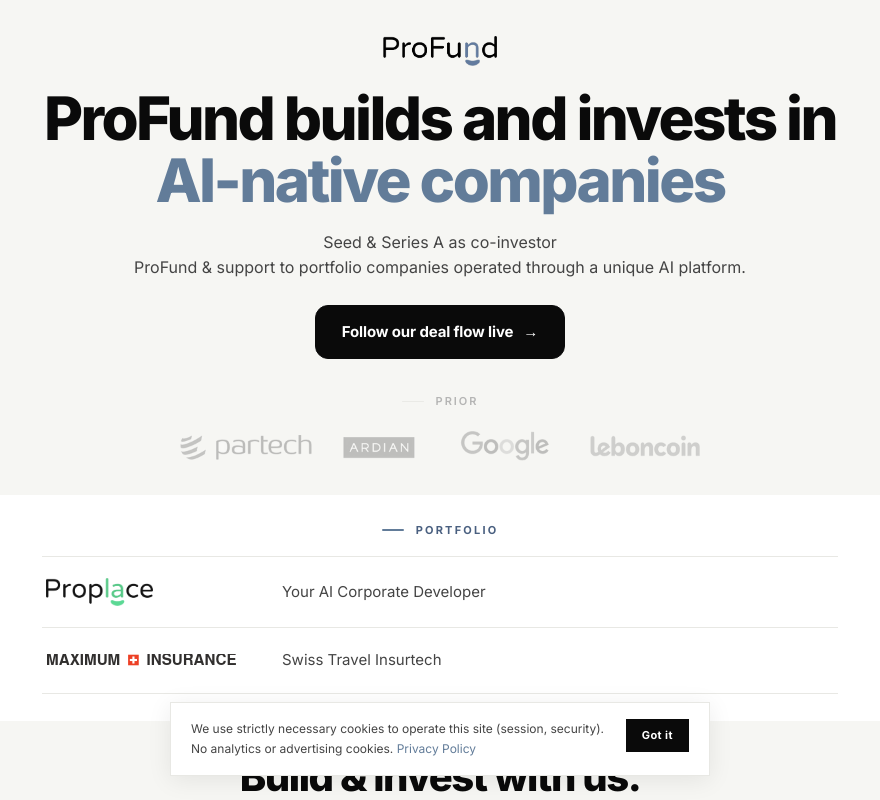
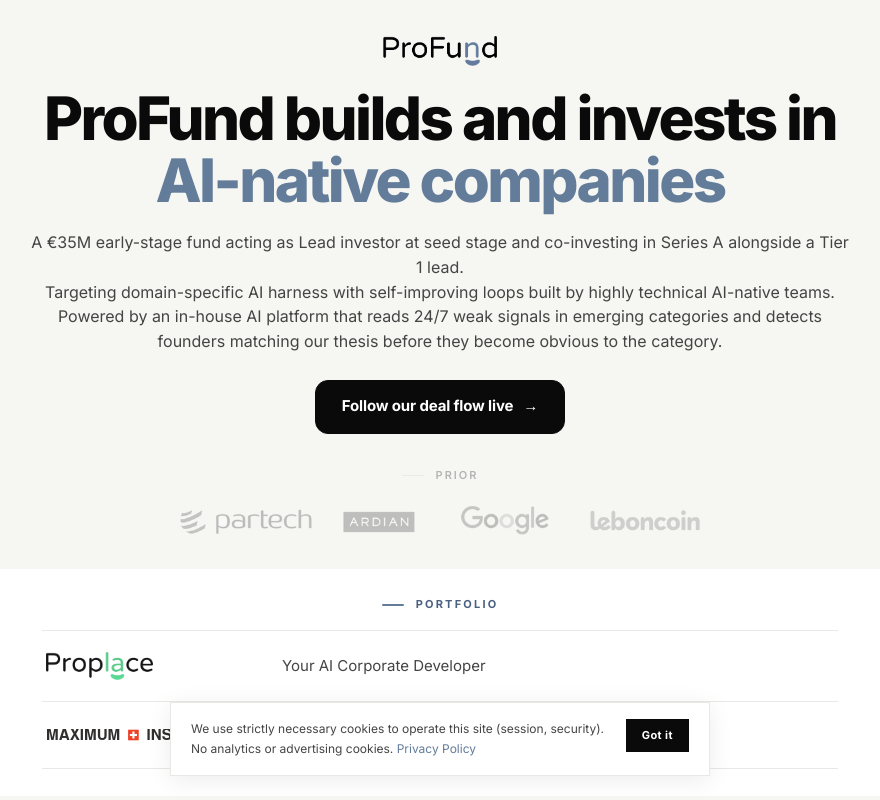
Before and after one commit to proplace-co/profund-vc, a React (Vite) app: page / in a window 1280 px wide. Shown: the top 800 px of the page, without its empty margins (200-1080 px from the left). Built offline with nearby package versions, Linux system fonts and the light colour scheme.

Commit message:
copy(site,factsheet): lead at seed, co-invest Series A, drop Paris first
Position the EUR 35M vehicle as seed lead and Series A co-invest next to a
Tier 1. Rewrite Strategy and How we source around domain-specific AI harness
and the 24/7 in-house platform. Remove Paris first, then Europe.

```diff
--- a/index.html
+++ b/index.html
@@ -7,7 +7,7 @@
     <!-- Titre / description / canonical / og:url sont RÉÉCRITS PAR ROUTE au build
          par scripts/prerender.mjs. Ce fichier porte les valeurs de l'accueil. -->
     <title>ProFund builds and invests in AI-native companies</title>
-    <meta name="description" content="ProFund builds and invests in AI-native companies. Follow our deal flow live: the companies our platform detects, every morning, before they are obvious." />
+    <meta name="description" content="A €35M early-stage fund acting as Lead investor at seed stage and co-investing in Series A alongside a Tier 1 lead. Domain-specific AI harness, detected 24/7 before they become obvious." />
     <link rel="canonical" href="https://profund.vc/" />
 
     <link rel="icon" type="image/png" href="/favicon.png" />
@@ -35,8 +35,9 @@
     <noscript>
       <h1>ProFund — AI-Native Venture Platform</h1>
       <p>
-        We find Europe's next category winners, before the category is obvious.
-        €35M target · 21 deals · Paris first, then Europe.
+        A €35M early-stage fund acting as Lead investor at seed stage and co-investing in Series A alongside a Tier 1 lead.
+        Targeting domain-specific AI harness with self-improving loops built by highly technical AI-native teams.
+        Powered by an in-house AI platform that reads 24/7 weak signals in emerging categories and detects founders matching our thesis before they become obvious to the category.
       </p>
       <p>Contact: <a href="mailto:alexandre@profund.vc">alexandre@profund.vc</a></p>
     </noscript>
--- a/src/components/HomepageLite.tsx
+++ b/src/components/HomepageLite.tsx
@@ -7,9 +7,8 @@
 const MAXIMUM_LOGO = '/portfolio-maximum-insurance.svg';
 const FACTSHEET_URL = '/profund-factsheet.pdf';
 
-// ⚠️ AUCUN MONTANT SUR CETTE PAGE — décision d'Antoine du 30/08 : la taille du
-// fonds, la construction et les rendements cibles vivent UNIQUEMENT dans la
-// fiche PDF (scripts/factsheet.py), qui porte la mention de pré-commercialisation.
+// La these (EUR 35M, Lead at seed / co-invest Series A) vit ici.
+// Construction detaillee, tickets et rendements cibles : fiche PDF + /pitch.
 
 const ONGOING = [
   {
@@ -35,8 +34,9 @@
           <img src={LOGO_URL} className="pfh-hero-logo" alt="ProFund" />
           <h1 className="pfh-h1">ProFund builds and invests in<br /><em>AI-native companies</em></h1>
           <p className="pfh-lead">
-            Seed &amp; Series A as co-investor<br />
-            ProFund &amp; support to portfolio companies operated through a unique AI platform.
+            A €35M early-stage fund acting as Lead investor at seed stage and co-investing in Series A alongside a Tier 1 lead.<br />
+            Targeting domain-specific AI harness with self-improving loops built by highly technical AI-native teams.<br />
+            Powered by an in-house AI platform that reads 24/7 weak signals in emerging categories and detects founders matching our thesis before they become obvious to the category.
           </p>
           <div className="pfh-cta-row">
             <button className="pfh-btn" onClick={() => setOpen(true)}>Follow our deal flow live</button>
--- a/src/components/ProFundPage.tsx
+++ b/src/components/ProFundPage.tsx
@@ -9,14 +9,14 @@
         <div style={{ display: 'inline-block', border: '1px solid var(--line)', color: 'var(--mid)', fontSize: '10px', fontWeight: 600, letterSpacing: '.22em', textTransform: 'uppercase', padding: '8px 24px', marginBottom: '18px' }}>Pre-Marketing Phase</div>
         <span className="hero-tagline" style={{ display: 'block' }}>AI-Native Venture Platform</span>
         <h1 className="hero-title">We find Europe's next<br /><em>category winners.</em></h1>
-        <p className="hero-sub" style={{ maxWidth: '640px', margin: '0 auto 18px' }}>Before the category is obvious. An AI-native venture platform that reads every weak signal in an emerging category — automatically, at a depth no human team can match.</p>
-        <p className="hero-note">€35M Target · 21 Deals · Paris first, then Europe</p>
+        <p className="hero-sub" style={{ maxWidth: '720px', margin: '0 auto 18px' }}>A €35M early-stage fund acting as Lead investor at seed stage and co-investing in Series A alongside a Tier 1 lead. Targeting domain-specific AI harness with self-improving loops built by highly technical AI-native teams. Powered by an in-house AI platform that reads 24/7 weak signals in emerging categories and detects founders matching our thesis before they become obvious to the category.</p>
+        <p className="hero-note">€35M Target · 21 Deals · Lead at seed · Co-invest Series A</p>
         <div style={{ marginBottom: '40px' }}>
           <a href="#contact" className="btn">Request LP Access</a>
         </div>
         <div className="hero-stats" style={{ display: 'grid', gridTemplateColumns: 'repeat(4, 1fr)', gap: '1px', background: 'var(--line)' }}>
           <div className="sg" style={{ textAlign: 'left' }}><span className="sg-n">€35M</span><span className="sg-l">Target fund size · High-conviction reserves</span></div>
-          <div className="sg" style={{ textAlign: 'left' }}><span className="sg-n">9 + 12</span><span className="sg-l">Core co-invest (the fund) + Scout options</span></div>
+          <div className="sg" style={{ textAlign: 'left' }}><span className="sg-n">9 + 12</span><span className="sg-l">Core Series A co-invest + Scout seed lead</span></div>
           <div className="sg" style={{ textAlign: 'left' }}><span className="sg-n">Weekly</span><span className="sg-l">Thesis calibration — detection parameters updated every Monday</span></div>
           <div className="sg" style={{ textAlign: 'left' }}><span className="sg-n">6–18mo</span><span className="sg-l">Average detection lead before public announcement</span></div>
         </div>
@@ -57,13 +57,13 @@
       <div className="pf-wrap-wide">
         <span className="eyebrow">The Platform</span>
         <h2 className="h2">Every weak signal in an emerging category.<br /><em>Automatically. Before anyone else sees it.</em></h2>
-        <p style={{ fontSize: '14px', color: 'var(--sub)', lineHeight: 1.75, maxWidth: '620px', marginBottom: '36px' }}>Traditional funds spend the majority of their time on tasks a machine can do — sourcing, screening, memo writing, portfolio reporting. We built a system that does all of it automatically, so we spend our time on the one thing a machine cannot do: building the relationships that win deals.</p>
+        <p style={{ fontSize: '14px', color: 'var(--sub)', lineHeight: 1.75, maxWidth: '620px', marginBottom: '36px' }}>An in-house AI platform reads 24/7 weak signals in emerging categories and detects founders matching our thesis — domain-specific AI harness with self-improving loops, built by highly technical AI-native teams — before they become obvious to the category. Traditional funds spend the majority of their time on tasks a machine can do. We spend ours on the one thing a machine cannot do: building the relationships that win the lead at seed, and the allocation at Series A.</p>
         <div className="mods">
           <div className="mod">
             <div className="mod-num">① WHAT IT READS</div>
             <div className="mod-title">Fifteen Engines. Parallel. Every Morning.</div>
             <div className="mod-sub">The platform runs at 8:30 UTC across Paris and European startup hubs.</div>
-            <div className="mod-desc">SSL certificate registrations · Pappers legal filings · GitHub repositories · LinkedIn job posts · Crunchbase API · Semantic search · Google Alerts · VC portfolio additions · Grandes écoles alumni networks. Every signal matched against our active themes. Every match qualified automatically against dozens of green flags and red flags, weighted by their historical predictive accuracy.<br /><br /><strong>A full investment memo and financial model generated automatically for every high-conviction match. Only the top 1% surfaces as a CALL — the only verdict that requires human attention.</strong> The same engine operates outbound for Proplace, Maximum Insurance, ProFund and portfolio startups — and books meetings with AI-native founders (Seed with traction, every Series A) and international VCs for allocation.</div>
+            <div className="mod-desc">SSL certificate registrations · Pappers legal filings · GitHub repositories · LinkedIn job posts · Crunchbase API · Semantic search · Google Alerts · VC portfolio additions · Grandes écoles alumni networks. Every signal matched against our active themes. Every match qualified automatically against dozens of green flags and red flags, weighted by their historical predictive accuracy.<br /><br /><strong>A full investment memo and financial model generated automatically for every high-conviction match. Only the top 1% surfaces as a CALL — the only verdict that requires human attention.</strong> The same engine operates outbound for Proplace, Maximum Insurance, ProFund and portfolio startups — and books meetings with AI-native founders (seed, where we lead; Series A, where we co-invest alongside a Tier 1) and international VCs for allocation.</div>
             <div className="mod-out">
               <span className="mod-out-title">Output</span>
               <div className="mod-out-row"><strong>Daily curated pipeline</strong> — off-market opportunities matching active themes, pre-ranked by conviction score.</div>
@@ -197,24 +197,24 @@
       <div className="pf-wrap-wide">
         <span className="eyebrow">Portfolio Architecture</span>
         <h2 className="h2">The Conviction Funnel.<br /><em>Balancing Alpha with Capacity.</em></h2>
-        <p style={{ fontSize: '14px', color: 'var(--sub)', lineHeight: 1.75, maxWidth: '600px', marginBottom: '32px' }}>Core is the fund: nine co-invest tickets at Seed with traction and Series A, alongside a Tier 1 lead. Scout is the option: twelve small tickets where the detection lead is worth the most. The best Scout bets graduate to Core. We do not lead the round.</p>
+        <p style={{ fontSize: '14px', color: 'var(--sub)', lineHeight: 1.75, maxWidth: '600px', marginBottom: '32px' }}>A €35M early-stage fund acting as Lead investor at seed stage and co-investing in Series A alongside a Tier 1 lead. Scout is twelve seed tickets where we act as Lead. Core is nine Series A tickets next to a Tier 1 lead. The best Scout bets graduate to Core.</p>
         <div className="funnel-grid">
           <div>
             <div className="tier scout">
               <div className="tier-tag">Tier 1 — Alpha Layer</div>
               <div className="tier-h">Scout Portfolio · 12 Deals</div>
               <div className="tier-row"><span className="tier-label">Ticket</span>€150K initial · follow-on reserved</div>
-              <div className="tier-row"><span className="tier-label">Stage</span>Pre-Seed / Stealth</div>
+              <div className="tier-row"><span className="tier-label">Stage</span>Seed · we lead</div>
               <div className="tier-row"><span className="tier-label">Team profile</span>Top-tier engineering (X, Centrale, EPFL…)</div>
               <div className="tier-row"><span className="tier-label">Entry valuation</span>€4M – €6M Post</div>
-              <div className="tier-row"><span className="tier-label">Role</span>High risk, massive multiple potential</div>
+              <div className="tier-row"><span className="tier-label">Role</span>Lead at seed · high risk, massive multiple</div>
               <div className="tier-row"><span className="tier-label">Graduation</span>3 of 12 graduate to Core</div>
             </div>
             <div className="tier">
               <div className="tier-tag">Tier 2 — Conviction Layer</div>
               <div className="tier-h">Core Portfolio · 9 Direct + 3 Graduates</div>
-              <div className="tier-row"><span className="tier-label">Ticket</span>€1.1M · co-investing with Tier 1 leads</div>
-              <div className="tier-row"><span className="tier-label">Stage</span>Seed+ / Series A</div>
+              <div className="tier-row"><span className="tier-label">Ticket</span>€1.1M · co-investing with a Tier 1 lead</div>
+              <div className="tier-row"><span className="tier-label">Stage</span>Series A</div>
               <div className="tier-row"><span className="tier-label">Entry valuation</span>€25M – €35M Pre (€30M – €40M Post)</div>
               <div className="tier-row"><span className="tier-label">Role</span>Validated breakout winners</div>
               <div className="tier-row"><span className="tier-label">Risk profile</span>Lower risk, massive multiple potential</div>
@@ -225,7 +225,7 @@
               <div className="fw-s"><span className="fw-big">€35M</span><div className="fw-det"><strong>Total fund.</strong> €1.8M Scout + €9.9M Core + €7.5M Scout follow-on + €14M Core follow-on + fees &amp; reserves.</div></div>
               <div className="fw-s hl"><span className="fw-big">21</span><div className="fw-det"><strong>Total deals.</strong> 12 Scout for asymmetric alpha · 9 Core for institutional-grade returns.</div></div>
               <div className="fw-s"><span className="fw-big">€98.6M</span><div className="fw-det"><strong>Target gross exit value.</strong> €23.7M from Scout portfolio · €74.9M from Core portfolio.</div></div>
-              <div className="fw-s"><span className="fw-big">3 of 12</span><div className="fw-det"><strong>Scout-to-Core graduation rate.</strong> Best pre-seed bets receive Core follow-on at Seed+ validation.</div></div>
+              <div className="fw-s"><span className="fw-big">3 of 12</span><div className="fw-det"><strong>Scout-to-Core graduation rate.</strong> Best seed leads receive Core follow-on at Series A.</div></div>
             </div>
           </div>
         </div>
@@ -451,7 +451,7 @@
       <div className="pf-wrap">
         <span className="eyebrow" style={{ textAlign: 'center' }}>Get in Touch</span>
         <h2 className="cta-h">Invest in the future<br />of <em>European AI.</em></h2>
-        <p className="cta-p">We are selectively building our LP base. If you are interested in co-investing alongside a fund built around a proprietary AI-native venture platform — designed to find Europe's next category winners before the market does — let's talk.</p>
+        <p className="cta-p">We are selectively building our LP base. A €35M early-stage fund that leads at seed and co-invests in Series A alongside a Tier 1 lead — powered by an in-house AI platform that reads 24/7 weak signals and detects founders matching our thesis before they become obvious to the category.</p>
         <p className="cta-note" style={{ fontSize: '15px', marginTop: '12px' }}>Contact: <a href="mailto:alexandre@profund.vc">alexandre@profund.vc</a></p>
         <div style={{ marginTop: '40px', background: '#fff' }}>
           <iframe
--- a/src/index.css
+++ b/src/index.css
@@ -378,7 +378,7 @@
 .pfh-h2 { margin: 0; font-size: clamp(26px, 3.2vw, 40px); line-height: 1.12;
   letter-spacing: -.036em; font-weight: 800; text-wrap: balance; }
 .pfh-h2 em { font-style: normal; color: var(--blue); }
-.pfh-lead { margin: 18px auto 0; max-width: 42em; font-size: clamp(15px, 1.25vw, 17.5px);
+.pfh-lead { margin: 18px auto 0; max-width: 52em; font-size: clamp(15px, 1.25vw, 17.5px);
   line-height: 1.55; color: var(--sub); text-wrap: pretty; }
 .pfh-lead b { color: var(--ink); font-weight: 600; }
 
```
Also changed, not shown: 2 other files (tests, documents, lock files or other folders).
